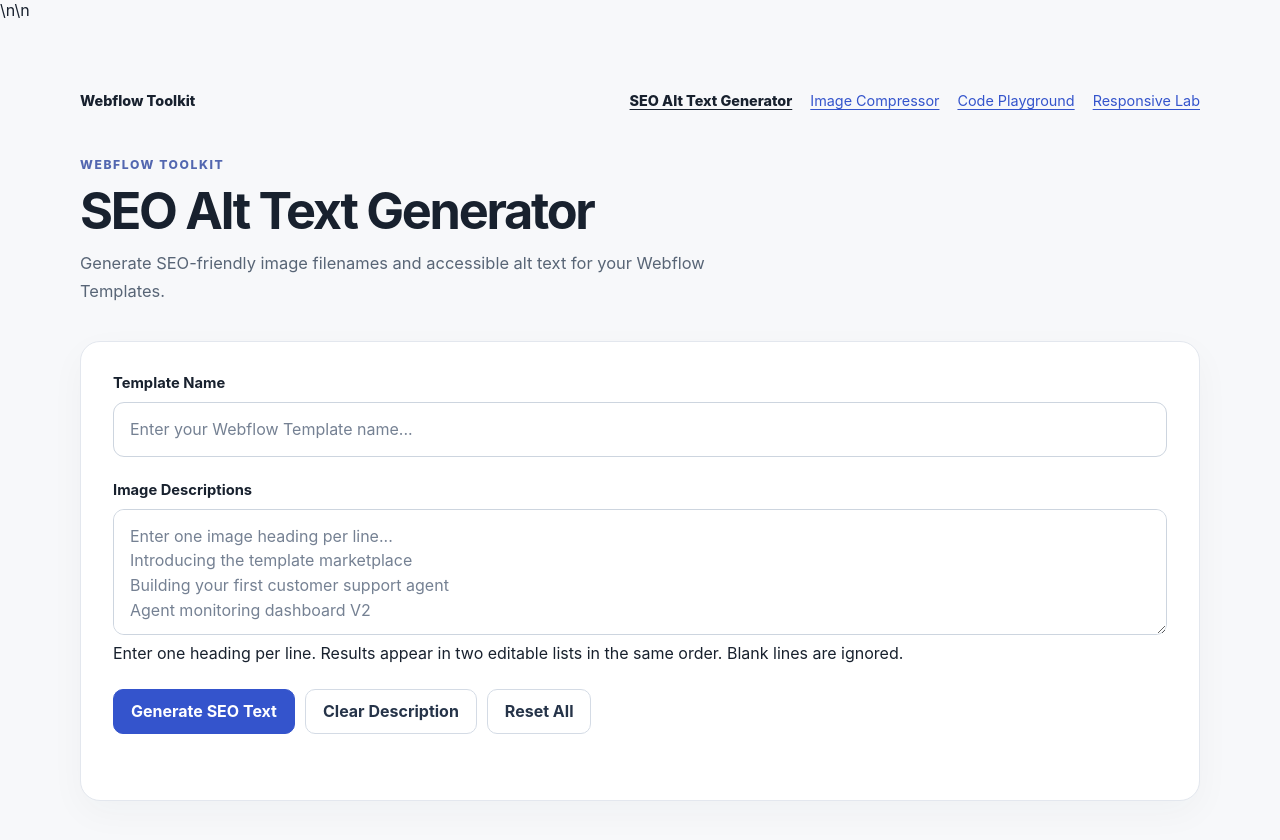
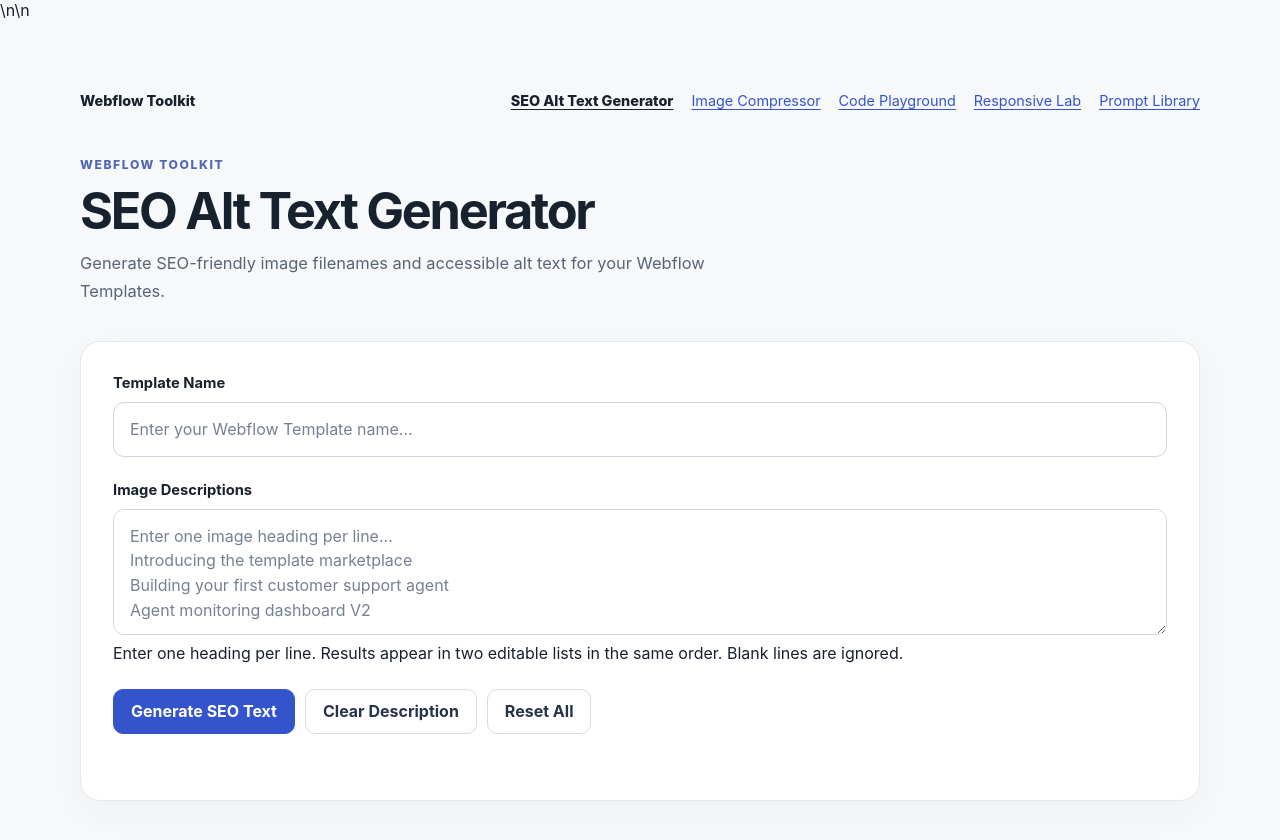
Before and after one commit to luismgnictech-cloud/Webflow-Toolkit, a plain HTML site: page seo-alt-text.html in a window 1280 px wide. Drawn offline with Linux system fonts and the light colour scheme.

Commit message:
Add Prompt Library to toolkit navigation

```diff
--- a/seo-alt-text.html
+++ b/seo-alt-text.html
@@ -68,7 +68,7 @@
 </head>
 <body>
   <main class="page">
-    <nav class="toolkit-nav" aria-label="Toolkit navigation"><a class="brand" href="./">Webflow Toolkit</a><div class="toolkit-links"><a href="./seo-alt-text.html" aria-current="page">SEO Alt Text Generator</a><a href="./image-compressor.html">Image Compressor</a><a href="./code-playground.html">Code Playground</a><a href="./responsive-lab.html">Responsive Lab</a></div></nav>
+    <nav class="toolkit-nav" aria-label="Toolkit navigation"><a class="brand" href="./">Webflow Toolkit</a><div class="toolkit-links"><a href="./seo-alt-text.html" aria-current="page">SEO Alt Text Generator</a><a href="./image-compressor.html">Image Compressor</a><a href="./code-playground.html">Code Playground</a><a href="./responsive-lab.html">Responsive Lab</a><a href="./prompt-library.html">Prompt Library</a></div></nav>
     <header>
       <div class="eyebrow">Webflow Toolkit</div>
       <h1>SEO Alt Text Generator</h1>
```
